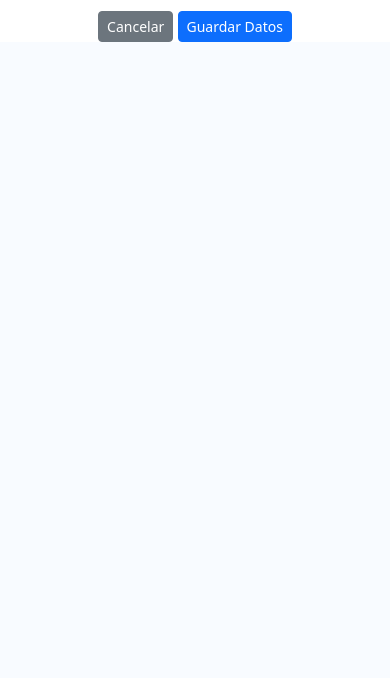
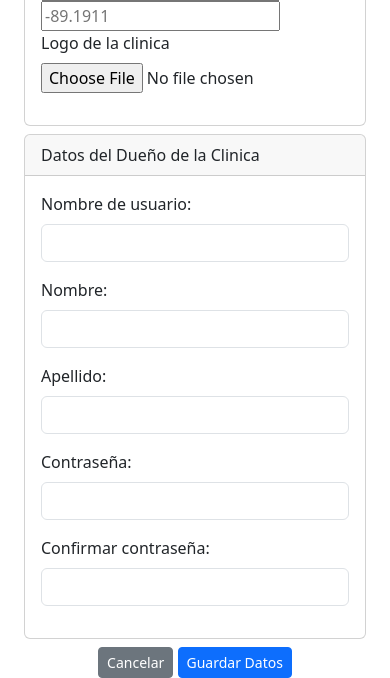
Before and after one commit to GRUPO12-DSI115/GRUPO12-DSI115, a Django app: page /gestion-clinicas/agregar-clinicas in a window 390 px wide. Shown: the part 865-1543 px from the top of the page. Before the commit the page ends 907 px from the top, so only its background shows below. Run offline with Django 4.2, Linux system fonts and the light colour scheme; the visitor is signed in with stand-in values (Sample User, id 1); some libraries are stand-ins or nearby versions.

Commit message:
moduloGestionClinicas - Creacion de cuentas de dueño

```diff
--- a/GestionVeterinarias/moduloGestionClinicas/templates/gestiones/agregarClinicas.html
+++ b/GestionVeterinarias/moduloGestionClinicas/templates/gestiones/agregarClinicas.html
@@ -1,12 +1,18 @@
 {% extends "inicio/base2.html" %} {% block content %}
 <div class="container">
   <div class="row">
-    <div class="col-md-6 offset-md-3">
-      <div class="text-center">
+    <div class="col-md-12">
+      <div class="text-center mb-4">
         <h1>Agregar clínica</h1>
       </div>
       <form method="post" enctype="multipart/form-data">
         {% csrf_token %}
+        <div class="row">
+          <div class="col-md-6">
+            <div class="card mb-2">
+              <div class="card-header">Datos de la Clinica</div>
+              <div class="card-body">
+
                 <div class="form-group">
                   <label for="form_name">Nombre de la Clinica *</label>
                   <input
@@ -128,7 +134,7 @@
                   src="https://maps.googleapis.com/maps/api/js?key=&libraries=places&callback=initMap"
                 ></script>
                 <div class="mb-3">
-          <label for="" class="form-label">Logo de la compañia</label>
+                  <label for="" class="form-label">Logo de la clinica</label>
                   <input
                     type="file"
                     required
@@ -137,7 +143,79 @@
                   />
                 </div>
 
+
+              </div>
+            </div>
+          </div>
+
+
+        <div class="col-md-6">
+          <div class="card mb-2">
+            <div class="card-header">Datos del Dueño de la Clinica</div>
+            <div class="card-body">
+              <div class="mb-3">
+                <label for="id_username" class="form-label">Nombre de usuario:</label>
+                <input type="text" name="username" class="form-control" id="id_username" value="{{ request.POST.username }}" />
+                {% if formReg.username.errors %}
+                  <div class="alert alert-danger">
+                    {% for error in formReg.username.errors %}
+                      {{ error }}
+                    {% endfor %}
+                  </div>
+                {% endif %}
+              </div>
+              <div class="mb-3">
+                <label for="id_username" class="form-label">Nombre:</label>
+                <input type="text" name="nombreD" class="form-control" id="id_username" value="{{ request.POST.username }}" />
+                {% if formReg.username.errors %}
+                  <div class="alert alert-danger">
+                    {% for error in formReg.username.errors %}
+                      {{ error }}
+                    {% endfor %}
+                  </div>
+                {% endif %}
+              </div>
+
+              <div class="mb-3">
+                <label for="id_username" class="form-label">Apellido:</label>
+                <input type="text" name="apellido" class="form-control" id="id_username" value="{{ request.POST.username }}" />
+                {% if formReg.username.errors %}
+                  <div class="alert alert-danger">
+                    {% for error in formReg.username.errors %}
+                      {{ error }}
+                    {% endfor %}
+                  </div>
+                {% endif %}
+              </div>
+
+              <div class="mb-3">
+                <label for="id_password1" class="form-label">Contraseña:</label>
+                <input type="password" name="password1" class="form-control" id="id_password1" />
+                {% if formReg.password1.errors %}
+                  <div class="alert alert-danger">
+                    {% for error in formReg.password1.errors %}
+                      {{ error }}
+                    {% endfor %}
+                  </div>
+                {% endif %}
+              </div>
+              <div class="mb-3">
+                <label for="id_password2" class="form-label">Confirmar contraseña:</label>
+                <input type="password" name="password2" class="form-control" id="id_password2" />
+                {% if formReg.password2.errors %}
+                  <div class="alert alert-danger">
+                    {% for error in formReg.password2.errors %}
+                      {{ error }}
+                    {% endfor %}
+                  </div>
+                {% endif %}
+              </div>
+            </div>
+          </div>
+        </div>
+
         <div class="text-center">
+
           <a href="/gestion-clinicas/ver-clinicas" class="btn btn-secondary btn-sm"
             >Cancelar</a
           >
@@ -149,8 +227,12 @@
           />
         </div>
 
+
+
+
+
+      </form>
       {% endblock %}
-      </form>
     </div>
   </div>
 </div>
```
Lines whose indentation alone changed are shown as unchanged.
